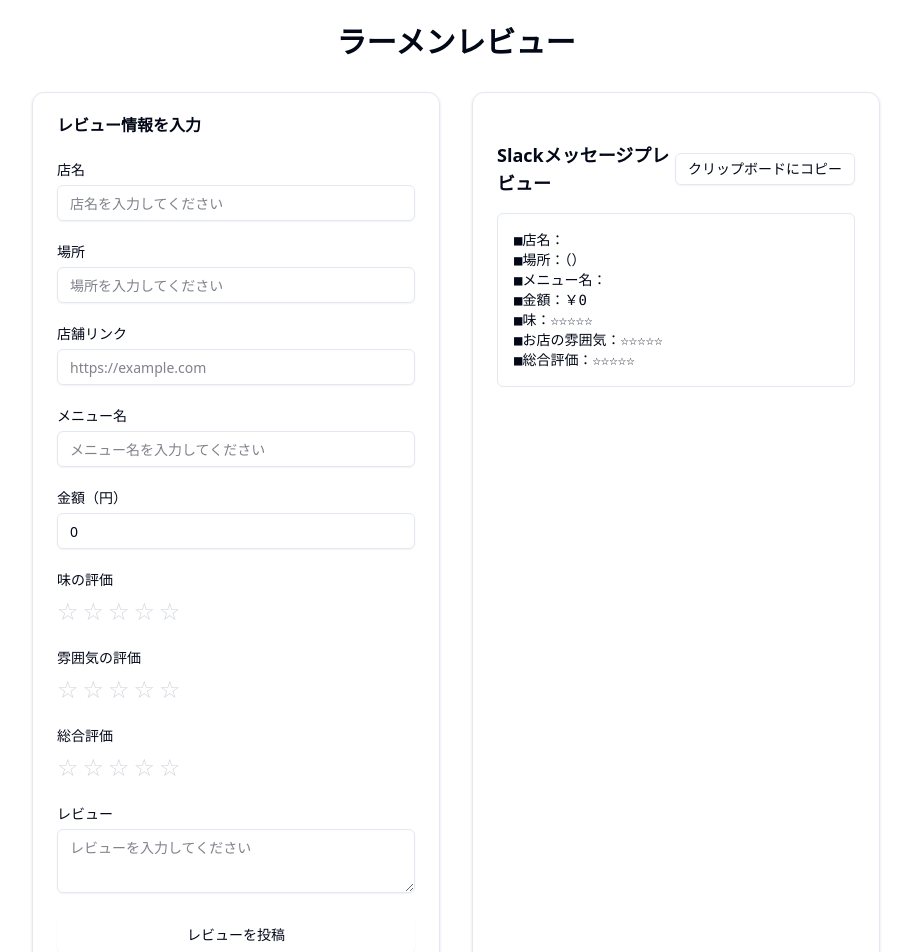
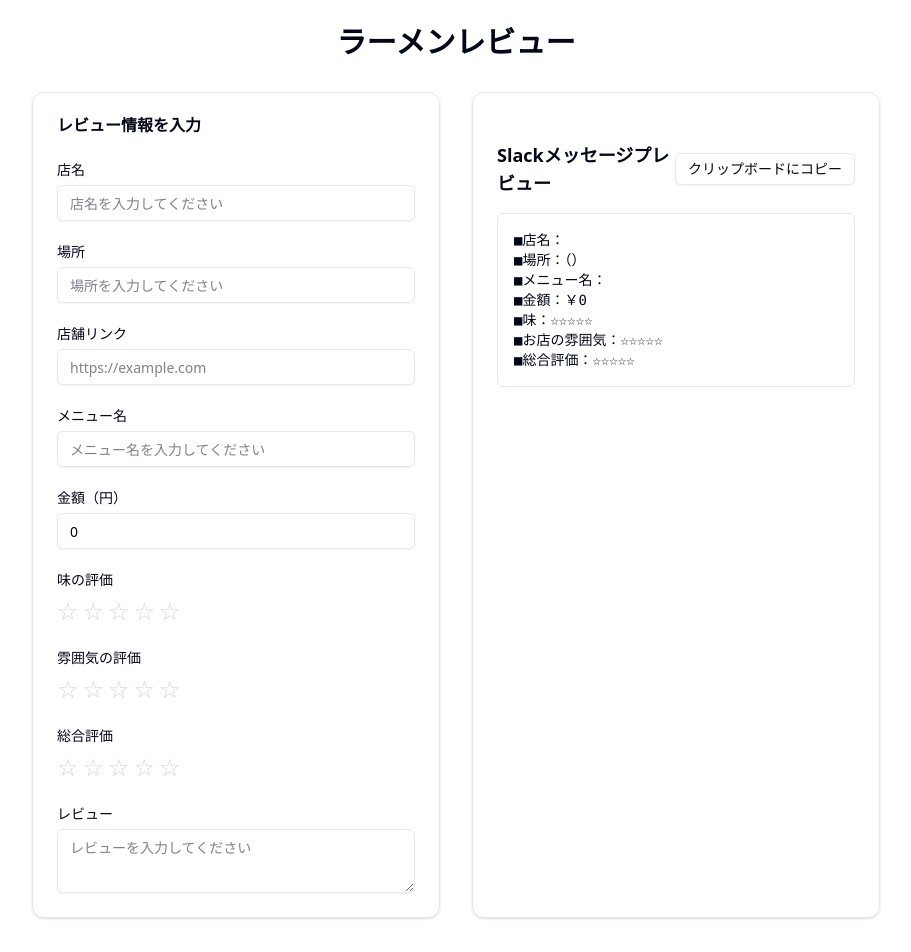
Before and after one commit to staticWagomU/gigooo-ra-men-review, a Next.js app: page / in a window 1280 px wide. Shown: the top 952 px of the page, without its empty margins (184-1095 px from the left). Built offline with nearby package versions, Linux system fonts and the light colour scheme.

Commit message:
feat: レビューを投稿ボタンを削除

```diff
--- a/components/review-form.tsx
+++ b/components/review-form.tsx
@@ -2,7 +2,6 @@
 
 import { useForm, useStore } from "@tanstack/react-form";
 import { safeParse } from "valibot";
-import { Button } from "@/components/ui/button";
 import { Card, CardContent, CardHeader, CardTitle } from "@/components/ui/card";
 import { Input } from "@/components/ui/input";
 import { Label } from "@/components/ui/label";
@@ -310,15 +309,6 @@ function ReviewForm({ onSubmit }: ReviewFormProps) {
                   </div>
                 )}
               </form.Field>
-
-              {/* Submit Button */}
-              <Button
-                type="submit"
-                className="w-full"
-                disabled={form.state.isSubmitting}
-              >
-                {form.state.isSubmitting ? "投稿中..." : "レビューを投稿"}
-              </Button>
             </form>
           </CardContent>
         </Card>
```
Also changed, not shown: 2 other files (tests, documents, lock files or other folders).
